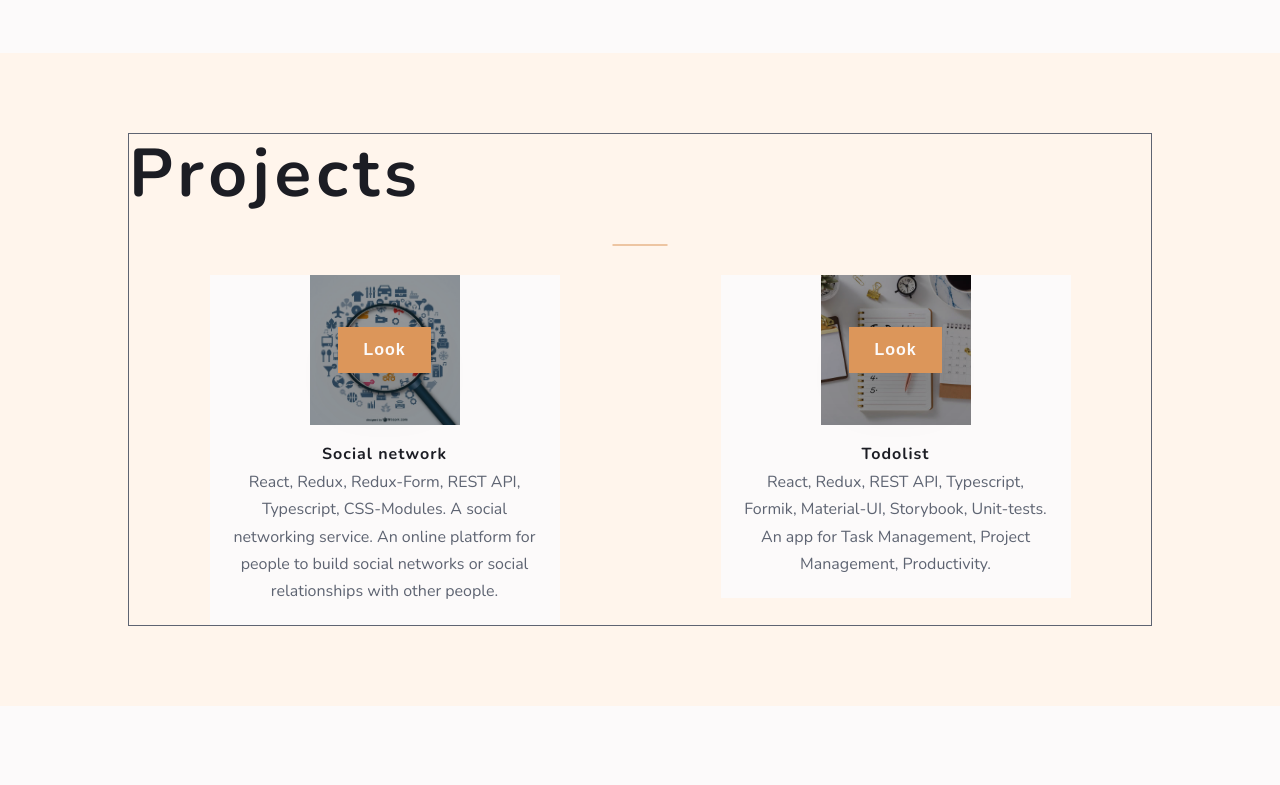
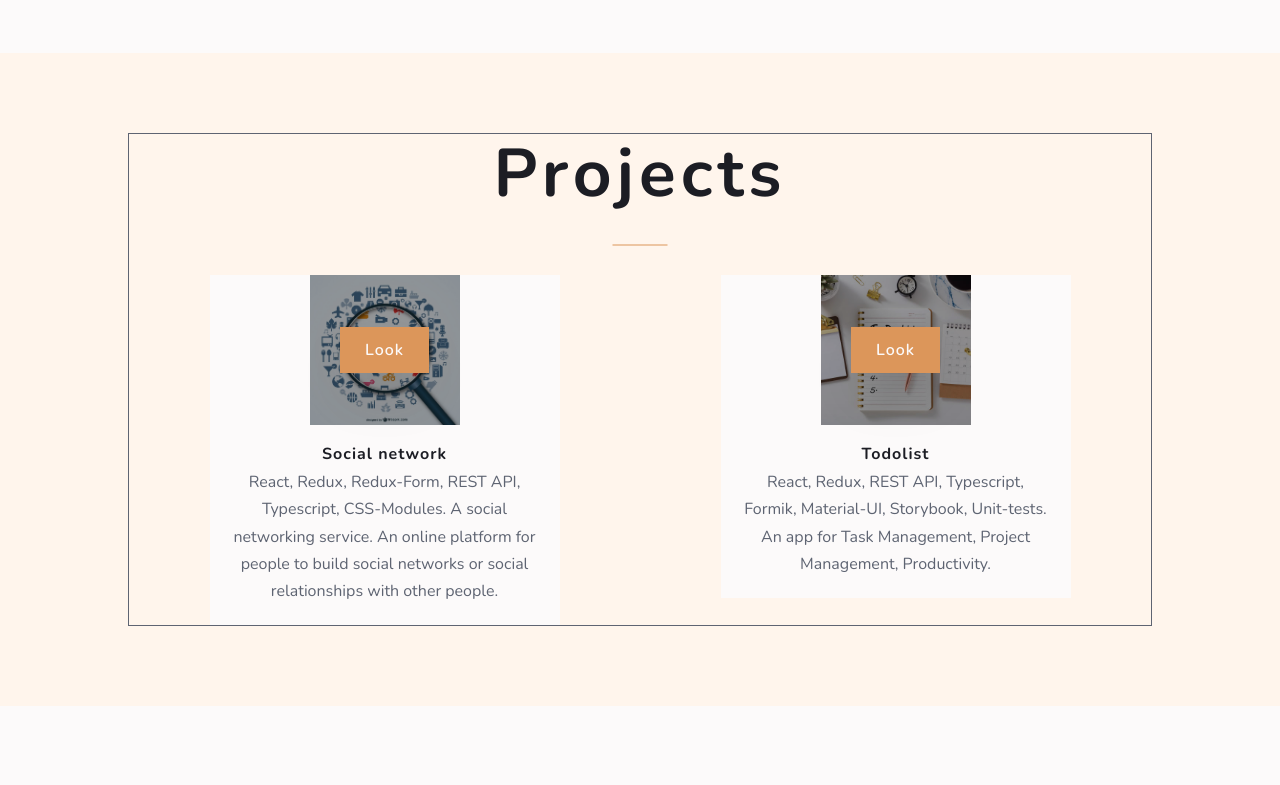
Before and after one commit to Inna3112/Portfolio, a React (Create React App) app: page / in a window 1280 px wide. Shown: the part 1520-2305 px from the top of the page. Built offline with nearby package versions, Linux system fonts and the light colour scheme.

Commit message:
teg a added instead button

```diff
--- a/src/common/components/Button/Button.module.scss
+++ b/src/common/components/Button/Button.module.scss
@@ -17,7 +17,7 @@
   box-shadow: 0 25px 50px -12px rgb(0 0 0 / 25%);
   cursor: pointer;
 
-  &:focus {
+  &:hover {
     background-color: v.$textColor;
   }
 }
--- a/src/common/components/Button/Button.tsx
+++ b/src/common/components/Button/Button.tsx
@@ -3,11 +3,11 @@ import s from './Button.module.scss';
 
 type PropsType = {
     title: string
-    type?: string
+    href: string
 }
-export const Button = ({title}: PropsType) => {
+export const Button = ({title, href}: PropsType) => {
     return (<>
-            <button className={s.button}>{title}</button>
+            <a href={href} className={s.button}>{title}</a>
         </>
     );
 }
--- a/src/common/stiles/Container.module.scss
+++ b/src/common/stiles/Container.module.scss
@@ -1,7 +1,7 @@
 @use "src/common/stiles/sass/mixins" as m;
 
 .container {
-    @include m.flex(center, space-between);
+    @include m.flex(center, center);
     border: 1px solid;
     margin: 0 auto;
     height: 100%;
--- a/src/common/stiles/sass/_mixins.scss
+++ b/src/common/stiles/sass/_mixins.scss
@@ -1,4 +1,3 @@
-
 
 @mixin text($fontFamily, $fontSize, $fontWeight, $textColor){
   font-family: $fontFamily;
--- a/src/components/Contacts/Contacts.module.scss
+++ b/src/components/Contacts/Contacts.module.scss
@@ -1,5 +1,6 @@
 @use "src/common/stiles/sass/variables" as v;
 @use "src/common/stiles/sass/mixins" as m;
+@use "src/common/components/Button/Button.module";
 
 * {
   outline: none !important;
@@ -40,6 +41,9 @@
       & textarea {
         height: inherit;
       }
+      & button[type='submit'] {
+        @extend .button;
+      }
     }
   }
 }
--- a/src/components/Contacts/Contacts.tsx
+++ b/src/components/Contacts/Contacts.tsx
@@ -2,7 +2,7 @@ import React from 'react';
 import s from './Contacts.module.scss';
 import sContainer from '../../common/stiles/Container.module.scss'
 import {Title} from "../../common/components/title/Title";
-import {Button} from "../../common/components/Button/Button";
+
 
 
 export const Contacts = () => {
@@ -14,7 +14,7 @@ export const Contacts = () => {
                     <input className={s.formControl} type='text' placeholder={'Name'}/>
                     <input className={s.formControl} type='text' placeholder={'Email'}/>
                     <textarea className={s.formControl} placeholder={'Comment'}/>
-                    <Button title={'Send your message'} type='submit' />
+                    <button type='submit'>Send your message</button>
                 </form>
             </div>
         </div>
--- a/src/components/Projects/Project/Project.tsx
+++ b/src/components/Projects/Project/Project.tsx
@@ -7,12 +7,15 @@ type PropsType = {
     style: any
     title: string
     description: string
+    href: string
 }
-export const Project = ({title, description, style}: PropsType) => {
+
+export const Project = ({title, description, style, href}: PropsType) => {
+
     return (
         <div className={s.project}>
             <div style={style} className={s.img}>
-                <Button title={'Look'} />
+                 <Button title={'Look'} href={href} />
             </div>
             <DescribeBlock title={title} description={description} />
         </div>
--- a/src/components/Projects/Projects.tsx
+++ b/src/components/Projects/Projects.tsx
@@ -19,7 +19,9 @@ export const Projects: React.FC<PropsType> = ({projects}) => {
                         return <Project key={index}
                                         style={project.style}
                                         title={project.title}
-                                        description={project.description} />
+                                        description={project.description}
+                                        href={project.url}
+                        />
                     })}
                 </div>
             </div>
--- a/src/data/data.ts
+++ b/src/data/data.ts
@@ -22,6 +22,7 @@ export type ProjectType = {
     title: string
     description: string
     style: any
+    url: string
 }
 export type ContactType = {
     image: string
@@ -68,12 +69,14 @@ export const state = {
             description: 'React, Redux, Redux-Form, REST API, Typescript, CSS-Modules. A social networking service. ' +
                 'An online platform for people to build social networks or social relationships with other people.',
             style: socialNetwork,
+            url: 'https://github.com/Inna3112/social-network-new',
         },
         {
             title: 'Todolist',
             description: 'React, Redux, REST API, Typescript, Formik, Material-UI, Storybook, Unit-tests. ' +
                 'An app for Task Management, Project Management, Productivity.',
             style: todoList,
+            url: 'https://github.com/Inna3112/TodoList',
         }
     ],
     contacts:  [
```
